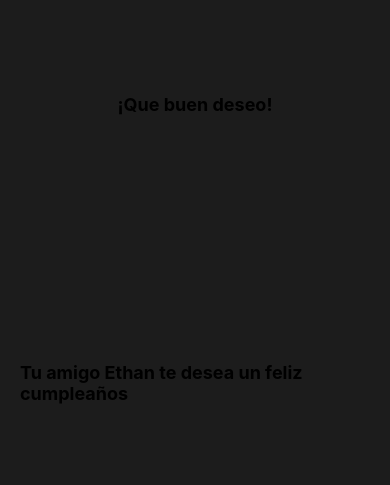
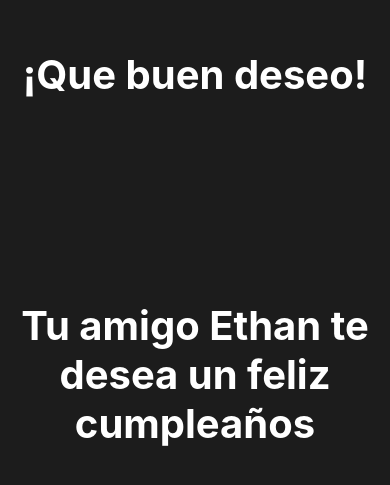
Before and after one commit to Ethan04Munoz/felizCumple, a React Native app: screen /Deseo in a window 390 px wide. Shown: the part 173-658 px from the top of the page. Built offline with nearby package versions, Linux system fonts and the light colour scheme.

Commit message:
Al apagarse las velas te lleva a la pantalla de que buen deseo

```diff
--- a/components/Cake.js
+++ b/components/Cake.js
@@ -3,7 +3,7 @@ import { View, Animated, Text, Platform, PermissionsAndroid, Alert } from 'react
 import { styles } from '../styles/cake';
 import { Audio } from 'expo-av';
 
-const Cake = ({ edad }) => {
+const Cake = ({ edad, navigation }) => {
     const flameOpacity = new Animated.Value(0.8);  // Valor inicial de opacidad
 
     const [flamesVisible, setFlamesVisible] = useState(true);  // Para controlar si las llamas están encendidas
@@ -85,6 +85,9 @@ const Cake = ({ edad }) => {
             duration: 900,
             useNativeDriver: true,
         }).start();
+        setTimeout(() => {
+            navigation.navigate('Deseo', { edad: edad });
+        }, 500);
     };
 
     // Función que maneja la detección del soplido
--- a/screens/Deseo.js
+++ b/screens/Deseo.js
@@ -6,10 +6,10 @@ import { styles } from '../styles/generalStyles';
 export default function Deseo() {
     return (
         <View style={styles.container} >
-            <Text style={styles.text}>
+            <Text style={[styles.title, styles.textColor]}>
                 ¡Que buen deseo!
             </Text>
-            <Text style={styles.text}>
+            <Text style={[styles.title, styles.textColor]}>
                 Tu amigo Ethan te desea un feliz cumpleaños
             </Text>
         </View >
--- a/screens/FelizCumple.js
+++ b/screens/FelizCumple.js
@@ -4,7 +4,7 @@ import { TextInput } from 'react-native-gesture-handler';
 import { styles } from '../styles/generalStyles';
 import Cake from '../components/Cake';
 
-export default function FelizCumple({ route }) {
+export default function FelizCumple({ route, navigation }) {
     const { edad } = route.params;
 
     return (
@@ -12,7 +12,7 @@ export default function FelizCumple({ route }) {
             <Text style={[styles.title, styles.textColor]}>
                 Feliz cumpleaños! Sopla las velas y pide un deseo
             </Text>
-            <Cake edad={edad}/>
+            <Cake edad={edad} navigation={navigation}/>
         </View >
     )
 };
```
